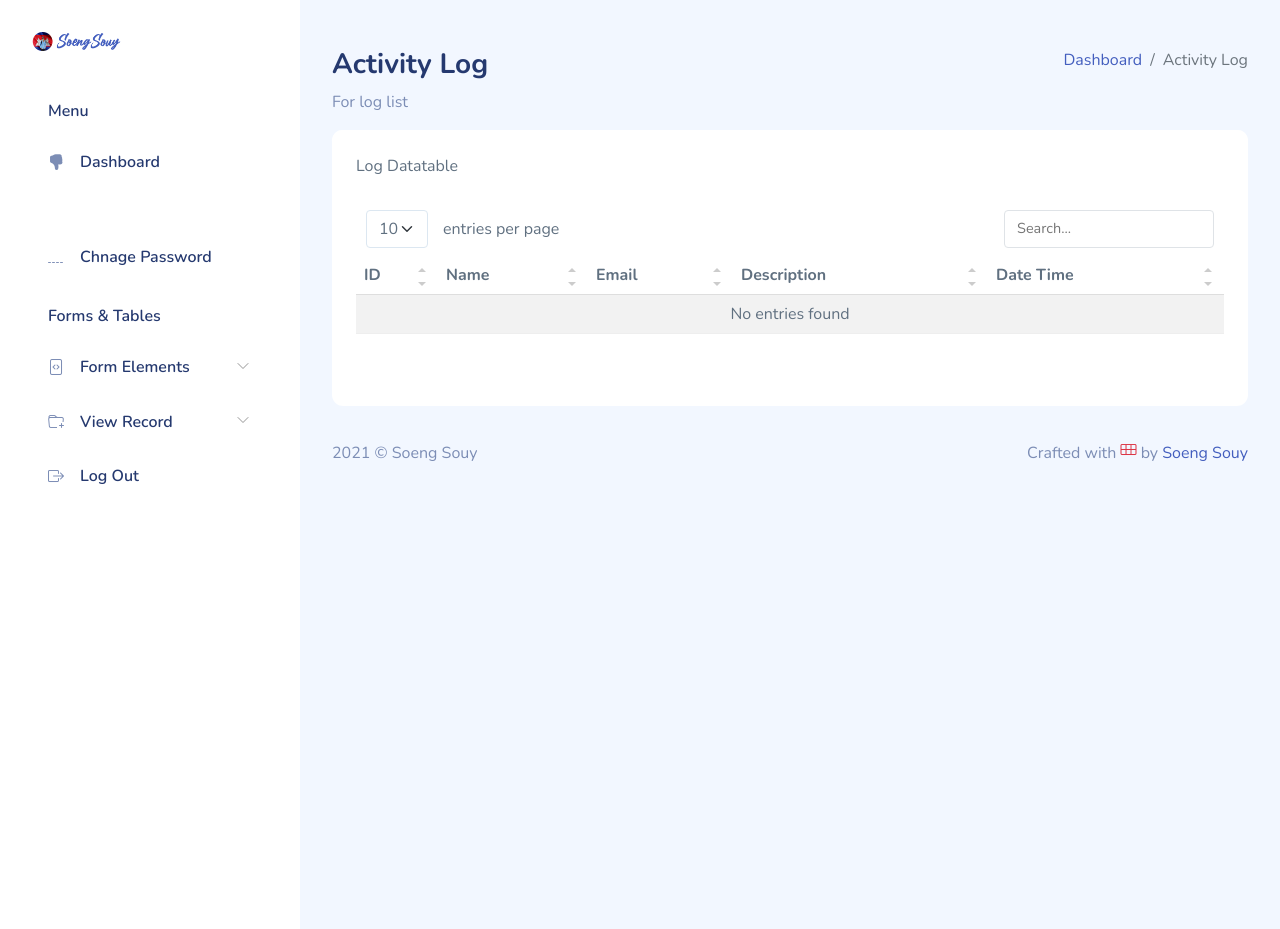
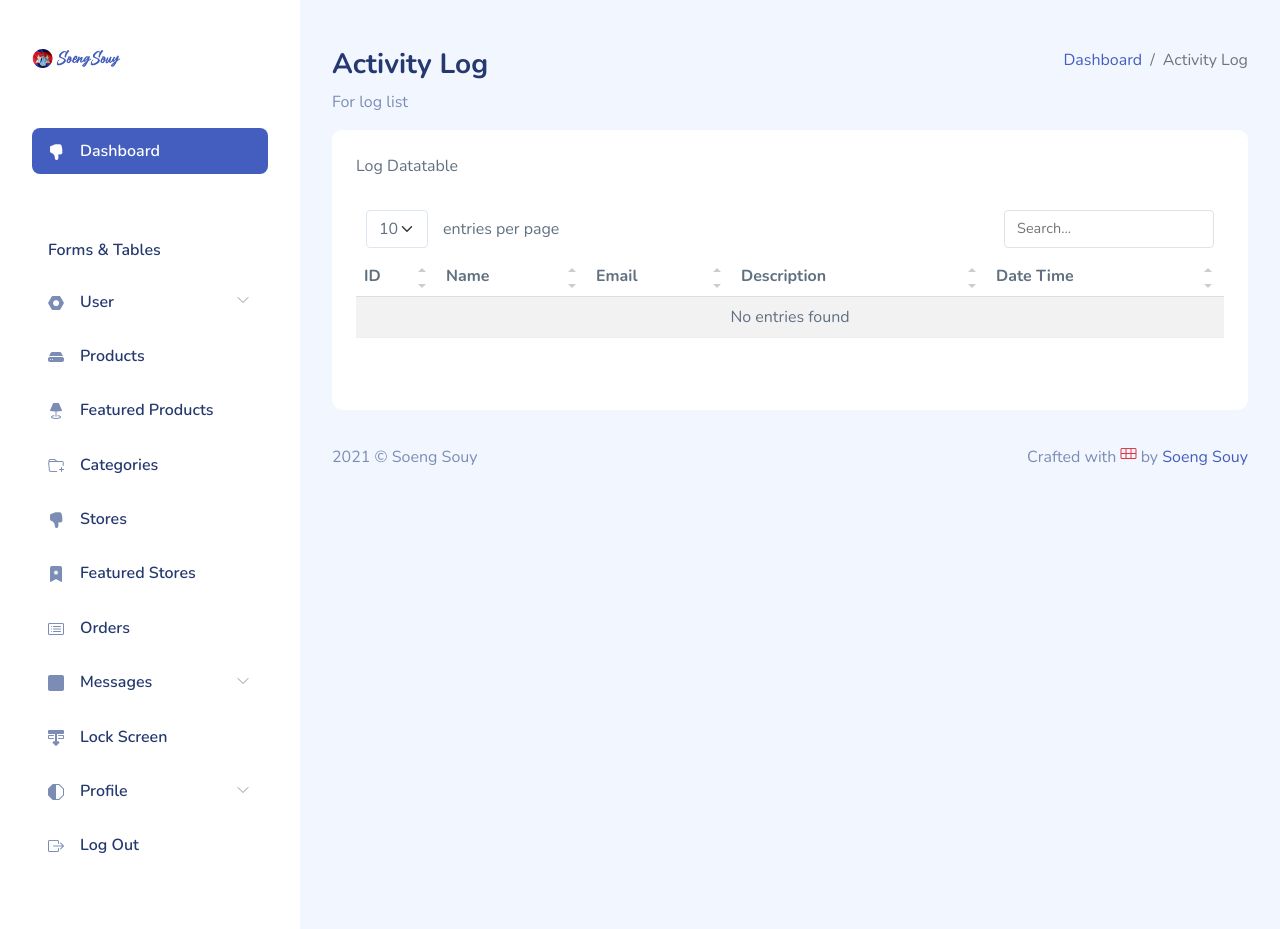
Before and after one commit to Ibrahim-Mushtaha/Store-Website-Final-Project, a Laravel app: template resources/views/usermanagement/activity_log.blade.php in a window 1280 px wide. Run offline with Laravel 8, Linux system fonts and the light colour scheme; the template is opened without the code that fills it, so the values that code supplies are empty; some libraries are stand-ins or nearby versions.

Commit message:
make the sidebar as a component

```diff
--- /dev/null
+++ b/resources/views/components/side_drawer.blade.php
@@ -0,0 +1,168 @@
+<div id="sidebar" class="active">
+    <div class="sidebar-wrapper active">
+        <div class="sidebar-header">
+            <div class="d-flex justify-content-between">
+                <div class="logo">
+                    <a href="{{ route('home') }}"><img src="{{ URL::to('assets/images/logo/logo.png') }}" alt="Logo" srcset=""></a>
+                </div>
+                <div class="toggler">
+                    <a href="#" class="sidebar-hide d-xl-none d-block"><i class="bi bi-x bi-middle"></i></a>
+                </div>
+            </div>
+        </div>
+        <div class="sidebar-menu">
+            <ul class="menu">
+                <li class="sidebar-item active">
+                    <a href="{{ route('home') }}" class='sidebar-link'>
+                        <i class="bi bi-house-fill"></i>
+                        <span>Dashboard</span>
+                    </a>
+                </li>
+                <li class="sidebar-item">
+                    <div class="card-body">
+                        <div class="badges">
+                            @if (Auth::user()->role_name=='Admin')
+                                <span>Name: <span class="fw-bolder">{{ Auth::user()->name }}</span></span>
+                                <hr>
+                                <span>Role Name:</span>
+                                <span class="badge bg-success">Admin</span>
+                            @endif
+                            @if (Auth::user()->role_name=='Super Admin')
+                                <span>Name: <span class="fw-bolder">{{ Auth::user()->name }}</span></span>
+                                <hr>
+                                <span>Role Name:</span>
+                                <span class="badge bg-info">Super Admin</span>
+                            @endif
+                            @if (Auth::user()->role_name=='Normal User')
+                                <span>Name: <span class="fw-bolder">{{ Auth::user()->name }}</span></span>
+                                <hr>
+                                <span>Role Name:</span>
+                                <span class="badge bg-warning">User Normal</span>
+                            @endif
+                        </div>
+                    </div>
+                </li>
+
+
+                @if (Auth::user()->role_name=='Admin')
+                    <li class="sidebar-title">Page &amp; Controller</li>
+                    <li class="sidebar-item  has-sub">
+                        <a href="#" class='sidebar-link'>
+                            <i class="bi bi-hexagon-fill"></i>
+                            <span>Maintenain</span>
+                        </a>
+                        <ul class="submenu">
+                            <li class="submenu-item">
+                                <a href="{{ route('userManagement') }}">User Control</a>
+                            </li>
+                            <li class="submenu-item">
+                                <a href="{{ route('activity/log') }}">User Activity</a>
+                            </li>
+                            <li class="submenu-item">
+                                <a href="{{ route('activity/login/logout') }}">Activity Log</a>
+                            </li>
+                        </ul>
+                    </li>
+                @endif
+
+                <li class="sidebar-title">Forms &amp; Tables</li>
+
+                <li class="sidebar-item  has-sub">
+                    <a href="#" class='sidebar-link'>
+                        <i class="bi bi-people-fill"></i>
+                        <span>User</span>
+                    </a>
+                    <ul class="submenu">
+                        <li class="submenu-item">
+                            <a href="{{ route('form/staff/new') }}">Add Users</a>
+                            <a href="{{ route('form/view/detail') }}">View Users</a>
+                            <a href="{{ route('form/view/detail') }}">Pending accounts</a>
+                        </li>
+                    </ul>
+                </li>
+                <li class="sidebar-item">
+                    <a href="{{ route('lock_screen') }}" class='sidebar-link'>
+                        <i class="bi bi-inbox-fill"></i>
+                        <span>Products</span>
+                    </a>
+                </li>
+
+                <li class="sidebar-item">
+                    <a href="{{ route('lock_screen') }}" class='sidebar-link'>
+                        <i class="bi bi-list-stars"></i>
+                        <span>Featured Products</span>
+                    </a>
+                </li>
+
+                <li class="sidebar-item">
+                    <a href="{{ route('lock_screen') }}" class='sidebar-link'>
+                        <i class="bi bi-grid-1x2-fill"></i>
+                        <span>Categories</span>
+                    </a>
+                </li>
+
+                <li class="sidebar-item">
+                    <a href="{{ route('lock_screen') }}" class='sidebar-link'>
+                        <i class="bi bi-house-fill"></i>
+                        <span>Stores</span>
+                    </a>
+                </li>
+
+                <li class="sidebar-item">
+                    <a href="{{ route('lock_screen') }}" class='sidebar-link'>
+                        <i class="bi bi-bookmark-star-fill"></i>
+                        <span>Featured Stores</span>
+                    </a>
+                </li>
+
+                <li class="sidebar-item">
+                    <a href="{{ route('lock_screen') }}" class='sidebar-link'>
+                        <i class="bi bi-card-list"></i>
+                        <span>Orders</span>
+                    </a>
+                </li>
+                <li class="sidebar-item  has-sub">
+                    <a href="#" class='sidebar-link'>
+                        <i class="bi bi-telegram"></i>
+                        <span>Messages</span>
+                    </a>
+                    <ul class="submenu">
+                        <li class="submenu-item">
+                            <a href="{{ route('form/view/detail') }}">New Message</a>
+                            <a href="{{ route('form/view/detail') }}">Recent Messages</a>
+                        </li>
+                    </ul>
+                </li>
+                <li class="sidebar-item">
+                    <a href="{{ route('lock_screen') }}" class='sidebar-link'>
+                        <i class="bi bi-lock-fill"></i>
+                        <span>Lock Screen</span>
+                    </a>
+                </li>
+
+
+                <li class="sidebar-item  has-sub">
+                    <a href="#" class='sidebar-link'>
+                        <i class="bi bi-person-badge-fill"></i>
+                        <span>Profile</span>
+                    </a>
+                    <ul class="submenu">
+                        <li class="submenu-item">
+                            <a href="{{ route('form/view/detail') }}">View Profile</a>
+                            <a href="{{ route('form/view/detail') }}">Edit Profile</a>
+                            <a href="{{ route('change/password') }}">Change Password</a>
+                        </li>
+                    </ul>
+                </li>
+
+                <li class="sidebar-item">
+                    <a href="{{ route('logout') }}" class='sidebar-link'>
+                        <i class="bi bi-box-arrow-right"></i>
+                        <span>Log Out</span>
+                    </a>
+                </li>
+            </ul>
+        </div>
+        <button class="sidebar-toggler btn x"><i data-feather="x"></i></button>
+    </div>
+</div>
--- a/resources/views/form/form.blade.php
+++ b/resources/views/form/form.blade.php
@@ -1,8 +1,8 @@
 @extends('layouts.master')
 @section('menu')
-@extends('sidebar.form_staff')
 @endsection
 @section('content')
+<x-side_drawer/>
 <div id="main">
     <header class="mb-3">
         <a href="#" class="burger-btn d-block d-xl-none">
--- a/resources/views/home.blade.php
+++ b/resources/views/home.blade.php
@@ -1,8 +1,9 @@
 @extends('layouts.master')
 @section('menu')
-@extends('sidebar.dashboard')
 @endsection
 @section('content')
+
+<x-side_drawer/>
 <div id="main">
     <header class="mb-3">
         <a href="#" class="burger-btn d-block d-xl-none">
--- a/resources/views/usermanagement/activity_log.blade.php
+++ b/resources/views/usermanagement/activity_log.blade.php
@@ -1,8 +1,8 @@
 @extends('layouts.master')
 @section('menu')
-@extends('sidebar.activity_log')
 @endsection
 @section('content')
+<x-side_drawer/>
 <div id="main">
     <header class="mb-3">
         <a href="#" class="burger-btn d-block d-xl-none">
--- a/resources/views/usermanagement/change_password.blade.php
+++ b/resources/views/usermanagement/change_password.blade.php
@@ -1,8 +1,8 @@
 @extends('layouts.master')
 @section('menu')
-@extends('sidebar.change_password')
 @endsection
 @section('content')
+<x-side_drawer/>
 <div id="main">
     <header class="mb-3">
         <a href="#" class="burger-btn d-block d-xl-none">
--- a/resources/views/usermanagement/user_activity_log.blade.php
+++ b/resources/views/usermanagement/user_activity_log.blade.php
@@ -1,8 +1,8 @@
 @extends('layouts.master')
 @section('menu')
-@extends('sidebar.user_activity_log')
 @endsection
 @section('content')
+<x-side_drawer/>
 <div id="main">
     <header class="mb-3">
         <a href="#" class="burger-btn d-block d-xl-none">
--- a/resources/views/view_record/viewdetail.blade.php
+++ b/resources/views/view_record/viewdetail.blade.php
@@ -1,8 +1,8 @@
 @extends('layouts.master')
 @section('menu')
-@extends('sidebar.dashboard')
 @endsection
 @section('content')
+<x-side_drawer/>
 <div id="main">
     <header class="mb-3">
         <a href="#" class="burger-btn d-block d-xl-none">
--- a/resources/views/view_record/viewrecord.blade.php
+++ b/resources/views/view_record/viewrecord.blade.php
@@ -1,8 +1,8 @@
 @extends('layouts.master')
 @section('menu')
-@extends('sidebar.viewrecord')
 @endsection
 @section('content')
+<x-side_drawer/>
 <div id="main">
     <header class="mb-3">
         <a href="#" class="burger-btn d-block d-xl-none">
```
